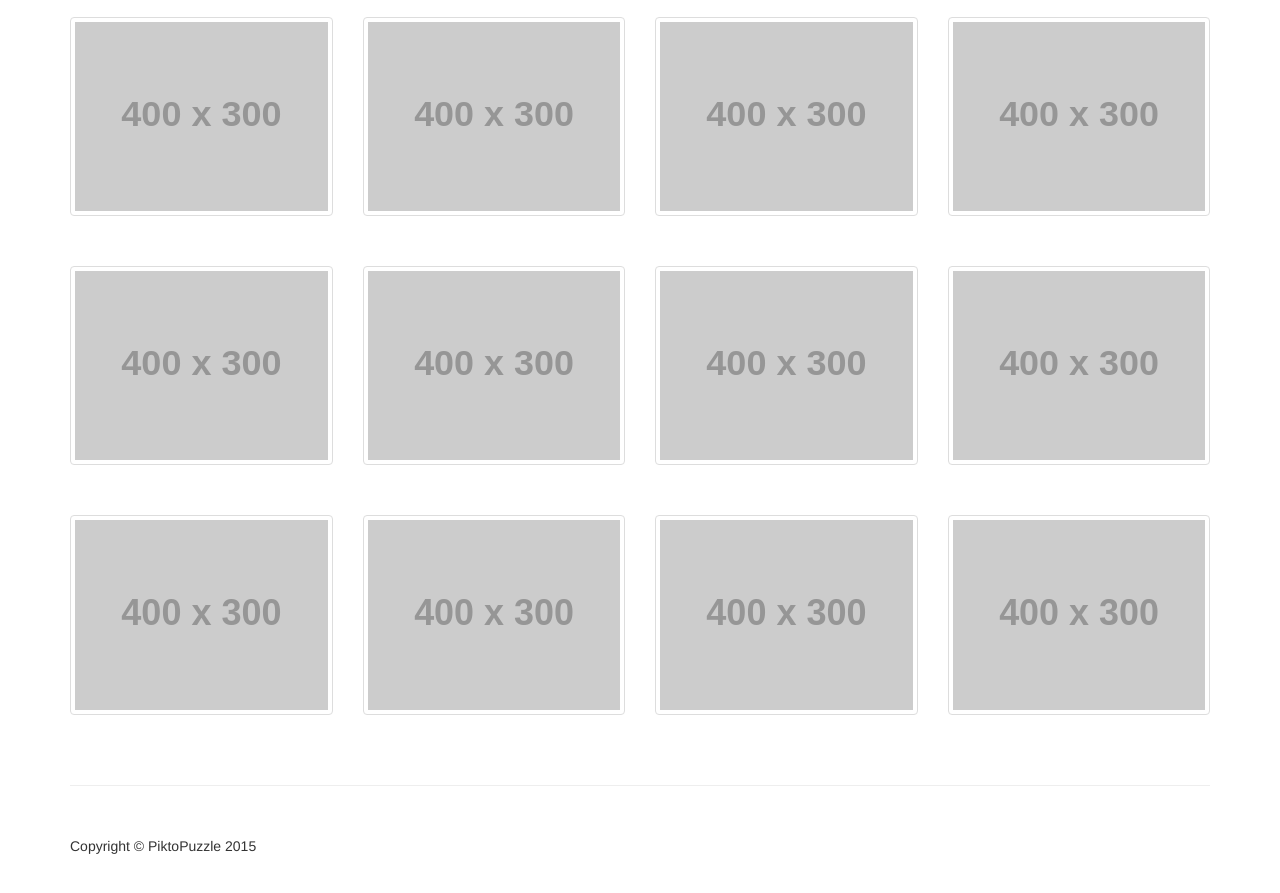
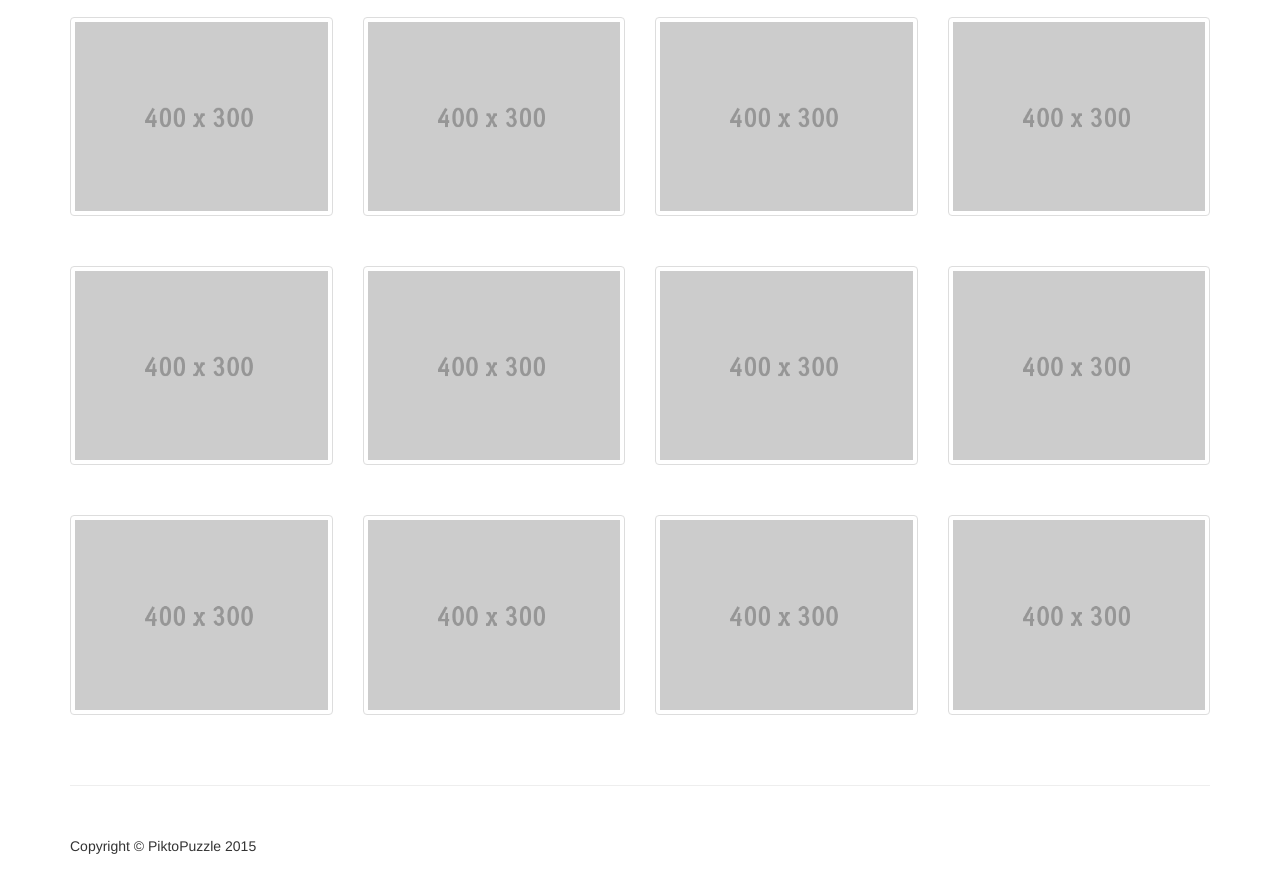
Before and after one commit to mcaravind/PiktoPuzzle, a website: page index.html in a window 1280 px wide. Shown: the part 163-1056 px from the top of the page. Drawn offline with Linux system fonts and the light colour scheme; placeholder pictures from the web are drawn by us.

Commit message:
Local images

```diff
--- a/index.html
+++ b/index.html
@@ -55,62 +55,62 @@
             </div>
             <div class="col-lg-3 col-md-4 col-xs-6 thumb">
                 <a class="thumbnail" href="#">
-                    <img class="img-responsive" src="http://placehold.it/400x300" alt="">
+                    <img class="img-responsive" src="img/400x300.gif" alt="">
                 </a>
             </div>
             <div class="col-lg-3 col-md-4 col-xs-6 thumb">
                 <a class="thumbnail" href="#">
-                    <img class="img-responsive" src="http://placehold.it/400x300" alt="">
+                    <img class="img-responsive" src="img/400x300.gif" alt="">
                 </a>
             </div>
             <div class="col-lg-3 col-md-4 col-xs-6 thumb">
                 <a class="thumbnail" href="#">
-                    <img class="img-responsive" src="http://placehold.it/400x300" alt="">
+                    <img class="img-responsive" src="img/400x300.gif" alt="">
                 </a>
             </div>
             <div class="col-lg-3 col-md-4 col-xs-6 thumb">
                 <a class="thumbnail" href="#">
-                    <img class="img-responsive" src="http://placehold.it/400x300" alt="">
+                    <img class="img-responsive" src="img/400x300.gif" alt="">
                 </a>
             </div>
             <div class="col-lg-3 col-md-4 col-xs-6 thumb">
                 <a class="thumbnail" href="#">
-                    <img class="img-responsive" src="http://placehold.it/400x300" alt="">
+                    <img class="img-responsive" src="img/400x300.gif" alt="">
                 </a>
             </div>
             <div class="col-lg-3 col-md-4 col-xs-6 thumb">
                 <a class="thumbnail" href="#">
-                    <img class="img-responsive" src="http://placehold.it/400x300" alt="">
+                    <img class="img-responsive" src="img/400x300.gif" alt="">
                 </a>
             </div>
             <div class="col-lg-3 col-md-4 col-xs-6 thumb">
                 <a class="thumbnail" href="#">
-                    <img class="img-responsive" src="http://placehold.it/400x300" alt="">
+                    <img class="img-responsive" src="img/400x300.gif" alt="">
                 </a>
             </div>
             <div class="col-lg-3 col-md-4 col-xs-6 thumb">
                 <a class="thumbnail" href="#">
-                    <img class="img-responsive" src="http://placehold.it/400x300" alt="">
+                    <img class="img-responsive" src="img/400x300.gif" alt="">
                 </a>
             </div>
             <div class="col-lg-3 col-md-4 col-xs-6 thumb">
                 <a class="thumbnail" href="#">
-                    <img class="img-responsive" src="http://placehold.it/400x300" alt="">
+                    <img class="img-responsive" src="img/400x300.gif" alt="">
                 </a>
             </div>
             <div class="col-lg-3 col-md-4 col-xs-6 thumb">
                 <a class="thumbnail" href="#">
-                    <img class="img-responsive" src="http://placehold.it/400x300" alt="">
+                    <img class="img-responsive" src="img/400x300.gif" alt="">
                 </a>
             </div>
             <div class="col-lg-3 col-md-4 col-xs-6 thumb">
                 <a class="thumbnail" href="#">
-                    <img class="img-responsive" src="http://placehold.it/400x300" alt="">
+                    <img class="img-responsive" src="img/400x300.gif" alt="">
                 </a>
             </div>
             <div class="col-lg-3 col-md-4 col-xs-6 thumb">
                 <a class="thumbnail" href="#">
-                    <img class="img-responsive" src="http://placehold.it/400x300" alt="">
+                    <img class="img-responsive" src="img/400x300.gif" alt="">
                 </a>
             </div>
         </div>
```
Also changed, not shown: add.html (+5 -5 lines), review.html (+5 -5 lines), img/400x300.gif (added), img/500x300.gif (added), img/750x500.gif (added).
